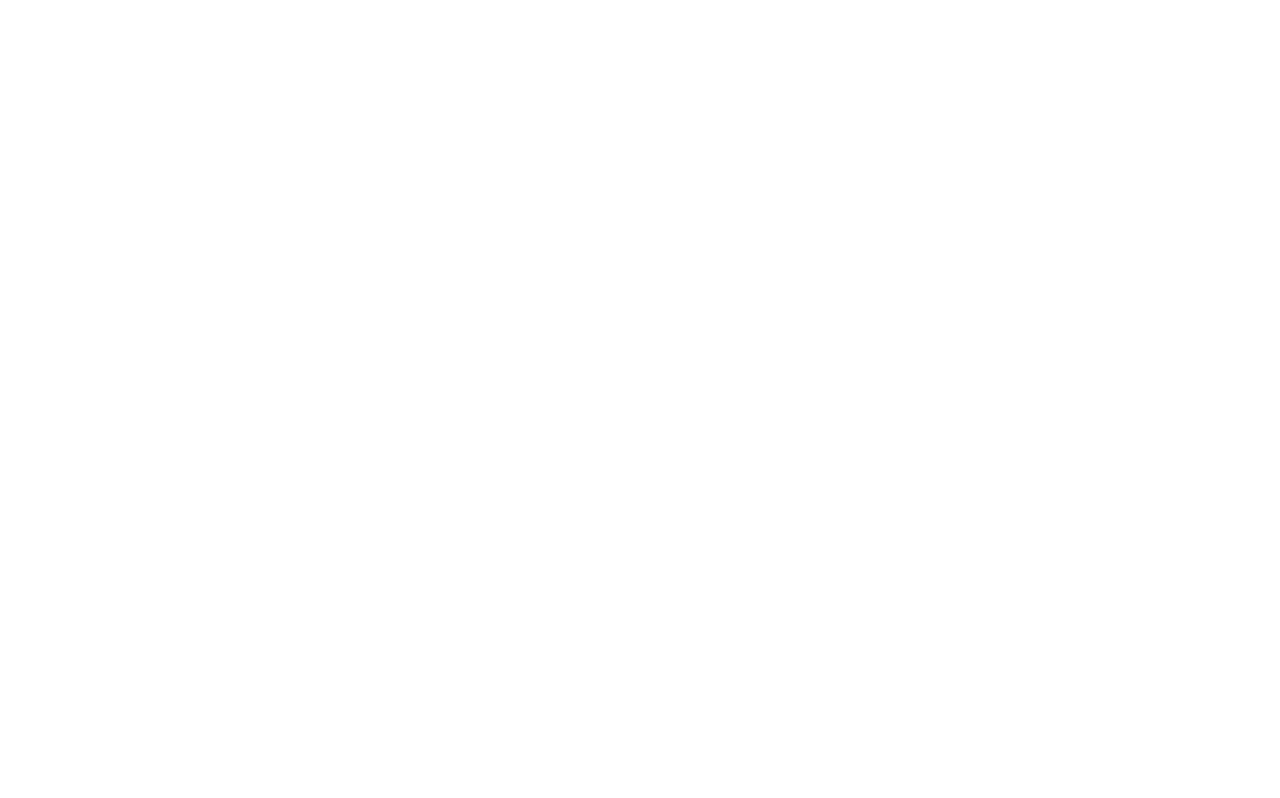
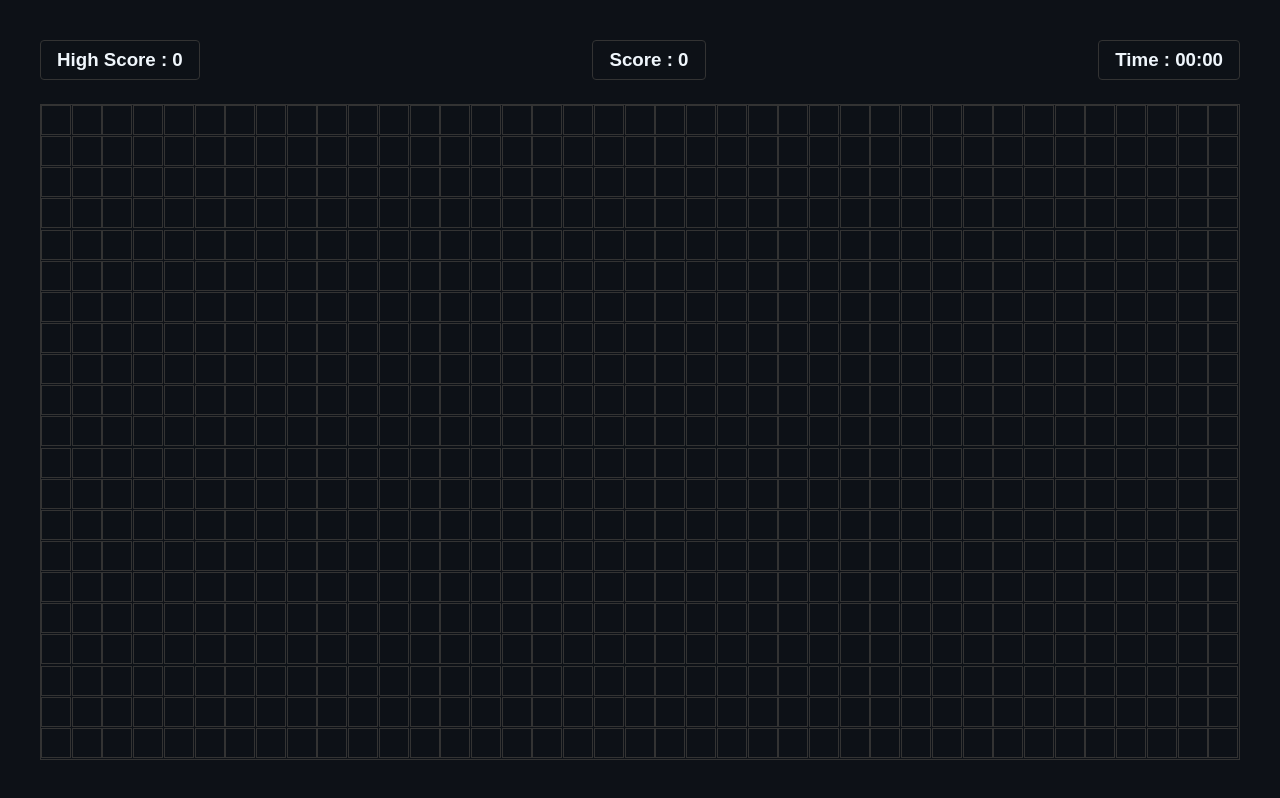
Before and after one commit to SubhajitMondalOfficial/snake-game-js, a plain HTML site: page index.html in a window 1280 px wide. Drawn offline with Linux system fonts and the light colour scheme.

Commit message:
Build game layout and UI

```diff
--- a/index.html
+++ b/index.html
@@ -9,6 +9,37 @@
 </head>
 <body>
 
+    <main>
+        <section>
+
+            <!-- Game information arrivrd here dynamically  -->
+            <div class="infos">
+
+                <div class="info">
+                    <h3>High Score :
+                        <span class="high-score">0</span>
+                    </h3>
+                </div>
+
+                <div class="info">
+                    <h3>Score :
+                        <span class="score">0</span>
+                    </h3>
+                </div>
+
+                <div class="info">
+                    <h3>Time :
+                        <span class="time">00:00</span>
+                    </h3>
+                </div>
+            </div>
+
+            <!-- Board making -->
+            <div class="board">
+
+            </div>
+        </section>
+    </main>
 
 
     <script src="script.js"></script>
--- a/script.js
+++ b/script.js
@@ -0,0 +1,28 @@
+document.addEventListener("DOMContentLoaded", function () {
+  const board = document.querySelector(".board");
+  const blockWidth = 30;
+  const blockHeight = 30;
+
+
+  function createBoard() {
+      // Remove old blocks
+      board.innerHTML = ""
+
+      const cols = Math.floor(board.clientWidth / blockWidth);
+      const rows = Math.floor(board.clientHeight / blockHeight);
+
+    for (let i = 0; i < rows * cols; i++) {
+      const block = document.createElement("div");
+      block.classList.add("block");
+      board.appendChild(block);
+    }
+  }
+
+  // Create the board when the page loads
+  window.addEventListener("load", createBoard);
+
+  // Recreate the board whenever the window size changes
+  window.addEventListener("resize", createBoard);
+
+
+});
--- a/style.css
+++ b/style.css
@@ -1,11 +1,85 @@
-*{
+* {
     margin: 0;
     padding: 0;
     box-sizing: border-box;
 }
 
-body, html{
+html,
+body {
     height: 100%;
     width: 100%;
+}
+
+:root {
+    /* Background Color  */
+    --bg-primary-color: #0D1117;
+
+    /* Text color */
+    --text-primary-color: #F0F6FC;
+
+    /* Spacing variable */
+    --space-xs: 4px;
+    --space-sm: 8px;
+    --space-md: 16px;
+    --space-lg: 24px;
+    --space-xl: 32px;
+    --space-2xl: 40px;
+    --space-3xl: 48px;
+
+    /* Border colors */
+    --border-primary-color: #333333;
+
+    /* Border Radius */
+    --border-radius-sm: 4px;
+    --border-radius-md: 8px;
+    --border-radius-lg: 16px;
+    --border-radius-xl: 20px;
+    --border-radius-xl: 24px;
+}
+
+
+html {
+    background-color: var(--bg-primary-color);
+    color: var(--text-primary-color);
     font-family: 'Poppins', Arial, Helvetica, sans-serif;
 }
+
+main,
+section {
+    width: 100%;
+    height: 100%;
+}
+
+section {
+    padding: var(--space-2xl);
+    display: flex;
+    flex-direction: column;
+    height: 100%;
+    gap: var(--space-lg);
+}
+
+section .infos {
+    width: 100%;
+    display: flex;
+    justify-content: space-between;
+}
+
+.info {
+    padding: var(--space-sm) var(--space-md);
+    border: 1px solid var(--border-primary-color);
+    border-radius: var(--border-radius-sm);
+}
+
+.board {
+    display: grid;
+    flex-grow: 1;
+    grid-template-columns: repeat(auto-fill, minmax(30px, 1fr));
+    grid-template-rows: repeat(auto-fill, minmax(30px, 1fr));
+    border: 1px solid var(--border-primary-color);
+}
+
+.block {
+    height: 30px;
+    width: 30px;
+    border: 1px solid var(--border-primary-color);
+}
```
